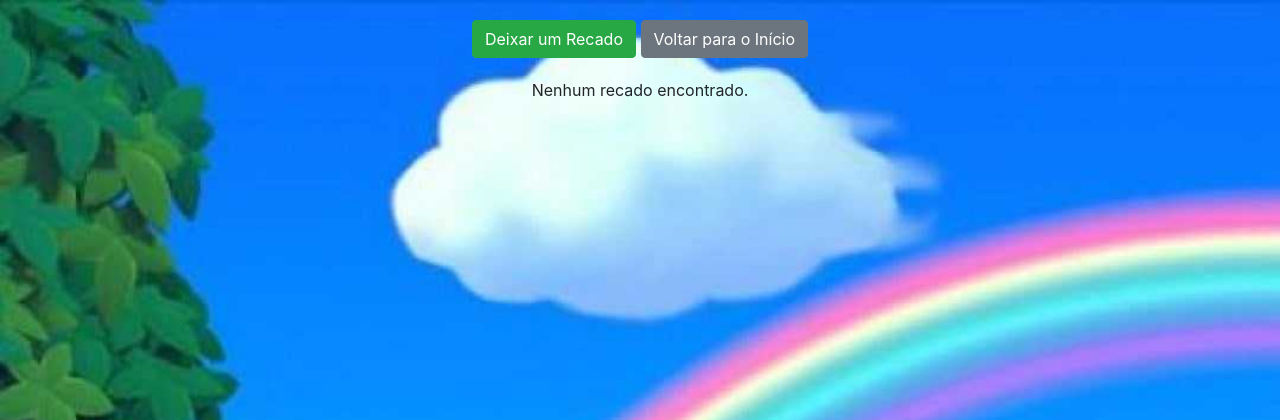
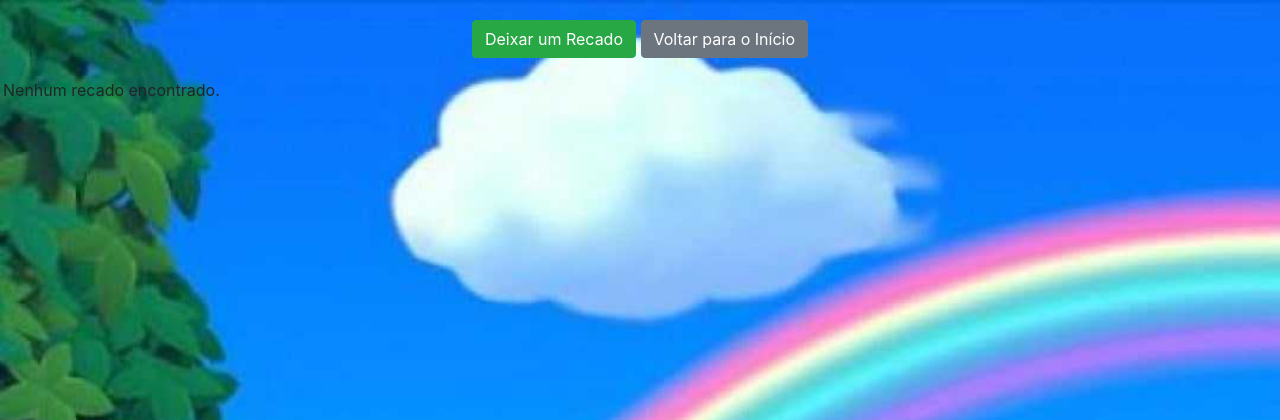
Before and after one commit to marlonbertuani/borganizer, a PHP site: page /mural_recados.php in a window 1280 px wide. Shown: the top 420 px of the page. Run offline with PHP 8.4, Linux system fonts and the light colour scheme; data that the repository does not hold is empty.

Commit message:
Atualizando pagina de recados, mudando cor do menu hamburger

```diff
--- a/carregar_recados.php
+++ b/carregar_recados.php
@@ -12,8 +12,11 @@ $result = $conn->query($sql);
 // Exibir os recados
 if ($result->num_rows > 0) {
     while($row = $result->fetch_assoc()) {
-        echo '<div class="alert alert-info">';
+        echo '<div class="alert alert-info" style="background-color: rgba(173, 216, 230, 0.9);">';
         echo '<strong>' . $row['nome'] . '</strong>: ' . $row['mensagem'];
+        echo '<br>';
+        $dataFormatada = date('d/m/Y', strtotime($row['data_envio']));
+        echo "<small>{$dataFormatada}</small>";
         echo '</div>';
     }
 } else {
--- a/css/style.css
+++ b/css/style.css
@@ -27,7 +27,7 @@ body.index {
     margin-left: 10px;
 }
 .custom-hamburger {
-    color: black;
+    color: rgb(255, 0, 0);
 }
 .logo-container {
     flex: 1; /* Ocupa o máximo possível de espaço disponível */
@@ -230,6 +230,10 @@ body.index {
     left: 50%;
     transform: translateX(-50%);
 }
+
+.recados{
+    margin: 3px;
+}
 /* ********************************** Direcionado as paginas de consultas ********************************** */
 body.consultas {
     background: repeating-linear-gradient(
--- a/mural_recados.php
+++ b/mural_recados.php
@@ -37,7 +37,7 @@
         </div>
     </div>
     <!-- Lista de recados -->
-    <div class="container" id="listaRecados">
+    <div class="recados" id="listaRecados">
         <?php include 'carregar_recados.php'; ?>
     </div>
     <!-- Incluindo Bootstrap e JS Incluindo jQuery -->
```
